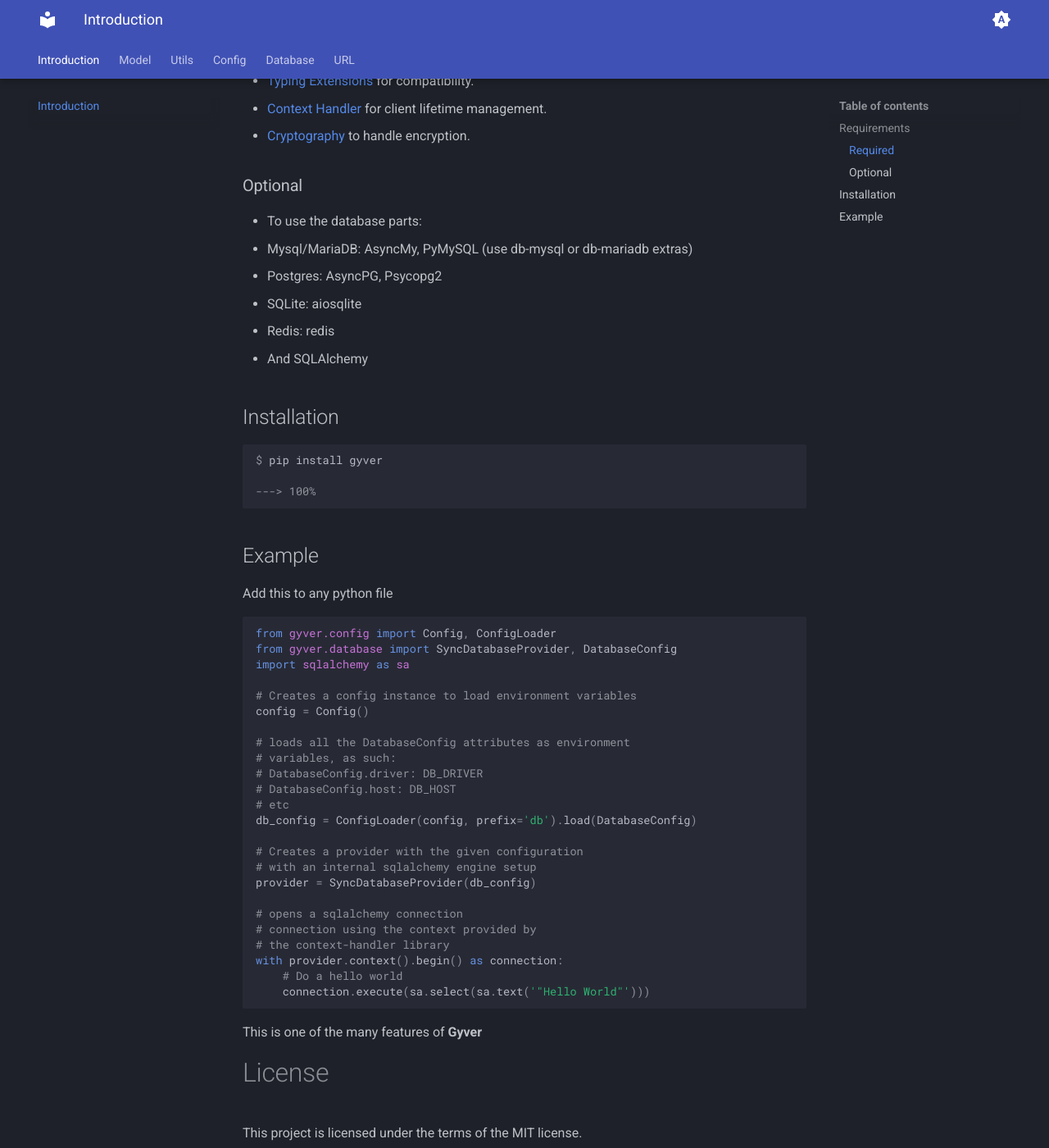
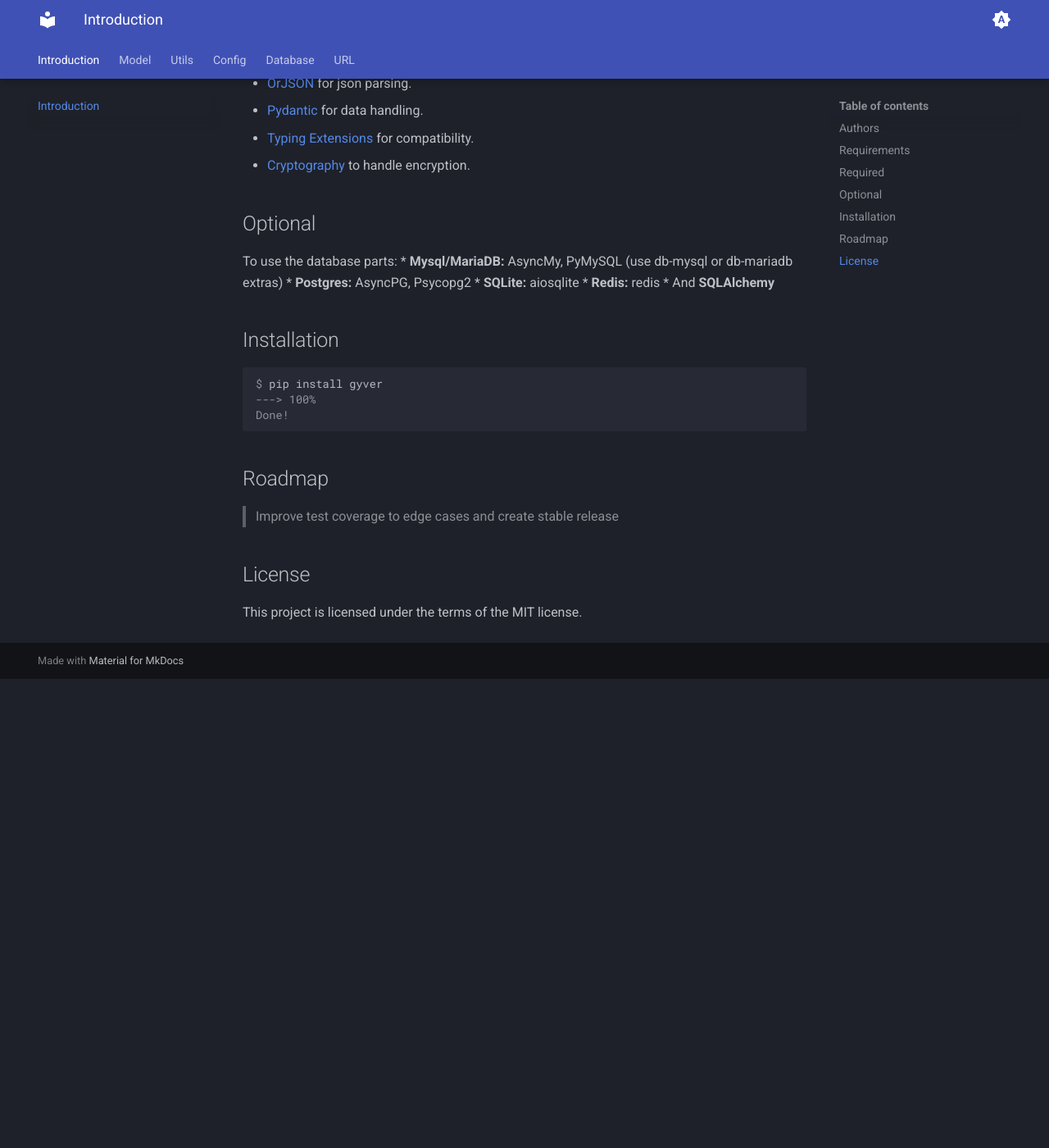
Before and after one commit to guscardvs/gyver, an MkDocs documentation site: the page built from docs/index.md, in a window 1280 px wide and 1400 px high, scrolled down 572 px. Shown: the whole window at 82% size. Built offline with MkDocs 1.6.1 and Material for MkDocs 9.7.7, drawn with Linux system fonts in a browser that asks for light colours; after the commit the page ends 1400 px from its top, so only the background shows below that; some of the changed text lies outside the part shown.

Commit message:
style(readme.md-and-index.md): synced both files

````diff
--- a/docs/index.md
+++ b/docs/index.md
@@ -1,81 +1,47 @@
 # Gyver
 
+> Simple toolbox for python development to skip code boilerplate.
 
-> _Simple toolbox for python development to skip code boilerplate._
+[**Documentation**](https://guscardvs.github.io/gyver/)
 
----
+[**Source Code**](https://github.com/guscardvs/gyver)
 
-**Documentation:** <a>Doclink</a>
+## Authors
 
-**Source Code:** <a href="https://github.com/guscardvs/gyver" target="_blank">github.com/guscardvs/gyver</a>
-
----
-
+> [@guscardvs](https://github.com/guscardvs)
 
 ## Requirements
 
-Python 3.9+
+* Python 3.9+
 
-### Required
+## Required
 
-* <a href="https://github.com/ijl/orjson" target="_blank">OrJSON</a> for json parsing.
-* <a href="https://docs.pydantic.dev" target="_blank">Pydantic</a> for data handling.
-* <a href="https://github.com/python/typing_extensions" target="_blank">Typing Extensions</a> for compatibility.
-* <a href="https://github.com/guscardvs/context-handler" target="_blank">Context Handler</a> for client lifetime management.
-* <a href="https://cryptography.io" target="_blank">Cryptography</a> to handle encryption.
+* [OrJSON](https://github.com/ijl/orjson) for json parsing.
+* [Pydantic](https://docs.pydantic.dev) for data handling.
+* [Typing Extensions](https://github.com/python/typing_extensions) for compatibility.
+* [Cryptography](https://cryptography.io) to handle encryption.
 
-### Optional
+## Optional
 
-* To use the database parts:
-  * Mysql/MariaDB: AsyncMy, PyMySQL (use db-mysql or db-mariadb extras)
-  * Postgres: AsyncPG, Psycopg2
-  * SQLite: aiosqlite
-  * Redis: redis
-  * And SQLAlchemy
-
+To use the database parts:
+* **Mysql/MariaDB:** AsyncMy, PyMySQL (use db-mysql or db-mariadb extras)
+* **Postgres:** AsyncPG, Psycopg2
+* **SQLite:** aiosqlite
+* **Redis:** redis
+* And **SQLAlchemy**
 
 ## Installation
 
 ```console
 $ pip install gyver
-
 ---> 100%
+Done!
 ```
 
-## Example
+## Roadmap
 
-Add this to any python file
+> Improve test coverage to edge cases and create stable release
 
-```python
-from gyver.config import Config, ConfigLoader
-from gyver.database import SyncDatabaseProvider, DatabaseConfig
-import sqlalchemy as sa
-
-# Creates a config instance to load environment variables
-config = Config()
-
-# loads all the DatabaseConfig attributes as environment
-# variables, as such:
-# DatabaseConfig.driver: DB_DRIVER
-# DatabaseConfig.host: DB_HOST
-# etc
-db_config = ConfigLoader(config, prefix='db').load(DatabaseConfig)
-
-# Creates a provider with the given configuration
-# with an internal sqlalchemy engine setup
-provider = SyncDatabaseProvider(db_config)
-
-# opens a sqlalchemy connection
-# connection using the context provided by
-# the context-handler library
-with provider.context().begin() as connection:
-    # Do a hello world
-    connection.execute(sa.select(sa.text('"Hello World"')))
-
-```
-
-This is one of the many features of **Gyver**
-
-# License
+##  License
 
 This project is licensed under the terms of the MIT license.
````
Also changed, not shown: README.md (+30 -14 lines).
